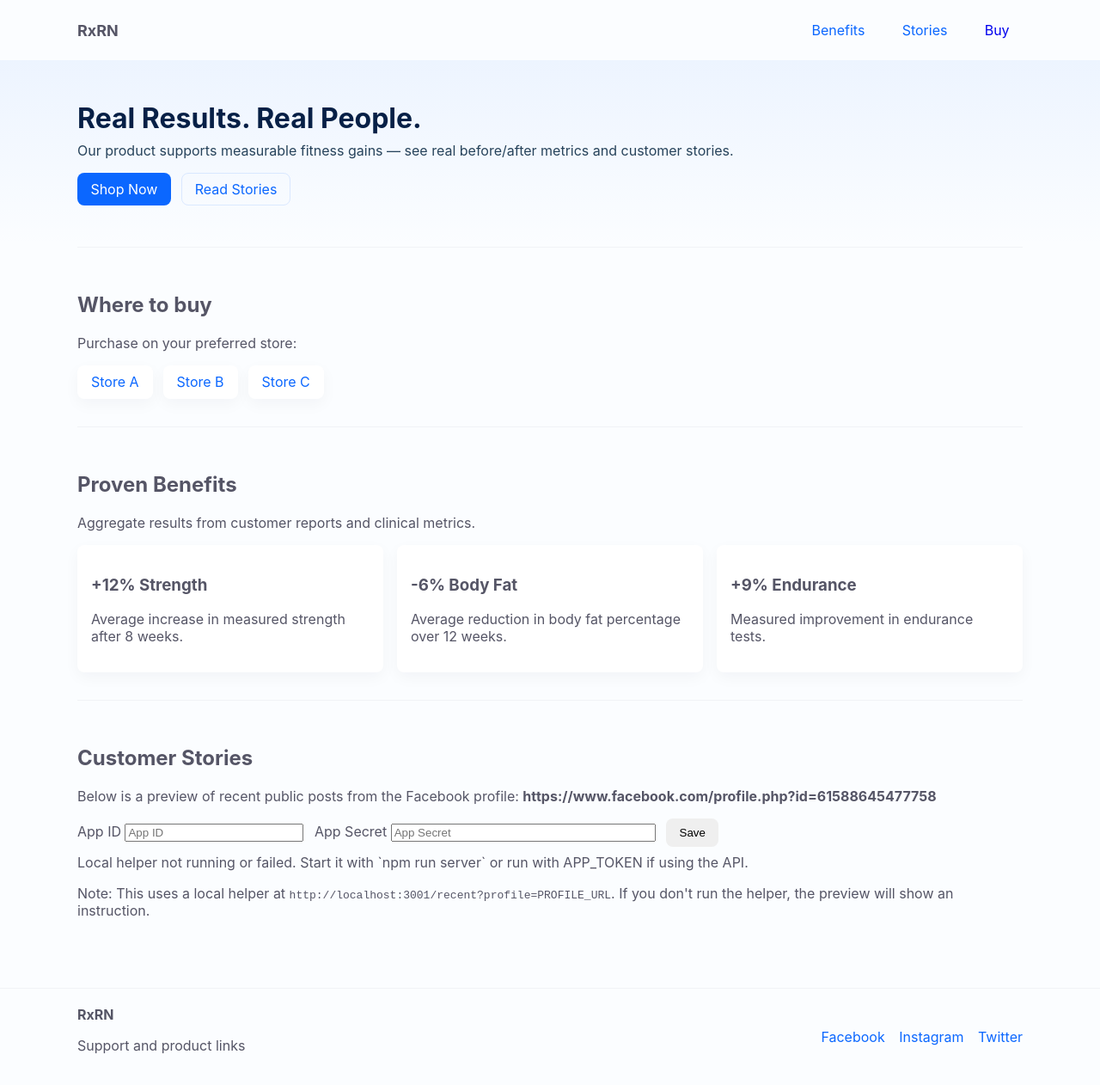
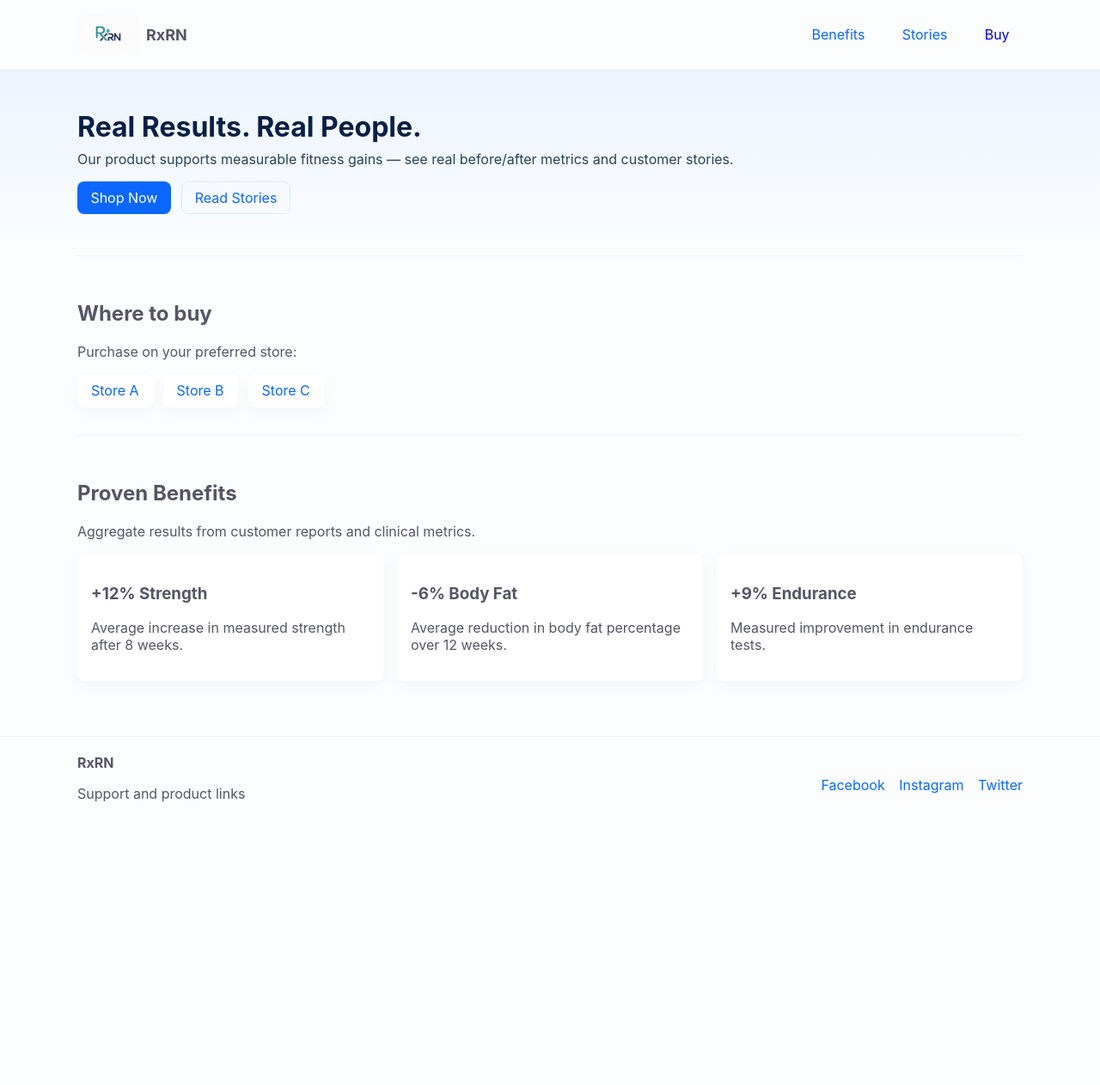
Before and after one commit to jcyvin/rxrnunlimited, a website: page index.html in a window 1280 px wide. Shown: the whole page at 86% size. After the commit the page ends 969 px from the top, so only its background shows below. Drawn offline with Linux system fonts and the light colour scheme; no server answers.

Commit message:
everything

```diff
--- a/index.html
+++ b/index.html
@@ -10,7 +10,10 @@
 
     <nav class="nav">
       <div class="container nav-inner">
-        <div class="brand">RxRN</div>
+        <div class="brand">
+          <img src="logo.png" alt="RxRN logo" class="logo" />
+          <span class="brand-text">RxRN</span>
+        </div>
         <div class="nav-actions">
           <a class="btn btn-ghost" href="#benefits">Benefits</a>
           <a class="btn btn-ghost" href="#stories">Stories</a>
@@ -60,20 +63,7 @@
         </div>
       </section>
 
-      <section id="stories" class="section">
-        <h2>Customer Stories</h2>
-        <p class="muted">Below is a preview of recent public posts from the Facebook profile: <strong>https://www.facebook.com/profile.php?id=61588645477758</strong></p>
-        <div id="recent-posts">
-          <div style="margin-bottom:.5rem">
-            <label style="margin-right:.5rem">App ID <input id="app-id" placeholder="App ID" style="width:200px" /></label>
-            <label style="margin-right:.5rem">App Secret <input id="app-secret" placeholder="App Secret" style="width:300px" /></label>
-            <button class="btn" id="save-creds">Save</button>
-          </div>
-          <div id="recent-status" class="muted">Loading recent posts...</div>
-          <ul id="recent-posts-list" style="margin-top:.5rem"></ul>
-          <p class="muted small">Note: This uses a local helper at <code>http://localhost:3001/recent?profile=PROFILE_URL</code>. If you don't run the helper, the preview will show an instruction.</p>
-        </div>
-      </section>
+      <!-- Customer Stories section removed -->
     </main>
 
     <footer class="footer">
--- a/scripts.js
+++ b/scripts.js
@@ -2,6 +2,8 @@
 document.addEventListener('DOMContentLoaded', ()=>{
 	const status = document.getElementById('recent-status');
 	const list = document.getElementById('recent-posts-list');
+	// If the stories/recent-posts section was removed, do nothing
+	if(!status || !list) return;
 
 	// credential inputs and save
 	const appIdInput = document.getElementById('app-id');
--- a/styles.css
+++ b/styles.css
@@ -8,7 +8,10 @@ html,body{height:100%;margin:0;font-family:Inter,system-ui,-apple-system,"Segoe
 /* Nav */
 .nav{background:transparent}
 .nav-inner{display:flex;align-items:center;justify-content:space-between;padding:1rem 0}
-.brand{font-weight:700;font-size:1.125rem}
+.brand{font-weight:700;font-size:1.125rem;display:flex;align-items:center;gap:.5rem}
+.brand img.logo{height:48px;width:auto;display:inline-block;object-fit:contain}
+.brand img.logo[src$=".png"]{background:transparent}
+.brand .brand-text{display:inline-block}
 .nav-actions a{margin-left:.5rem}
 
 /* Hero */
```
Also changed, not shown: server.js (+4 -3 lines), cover.png (added), logo.png (added).
